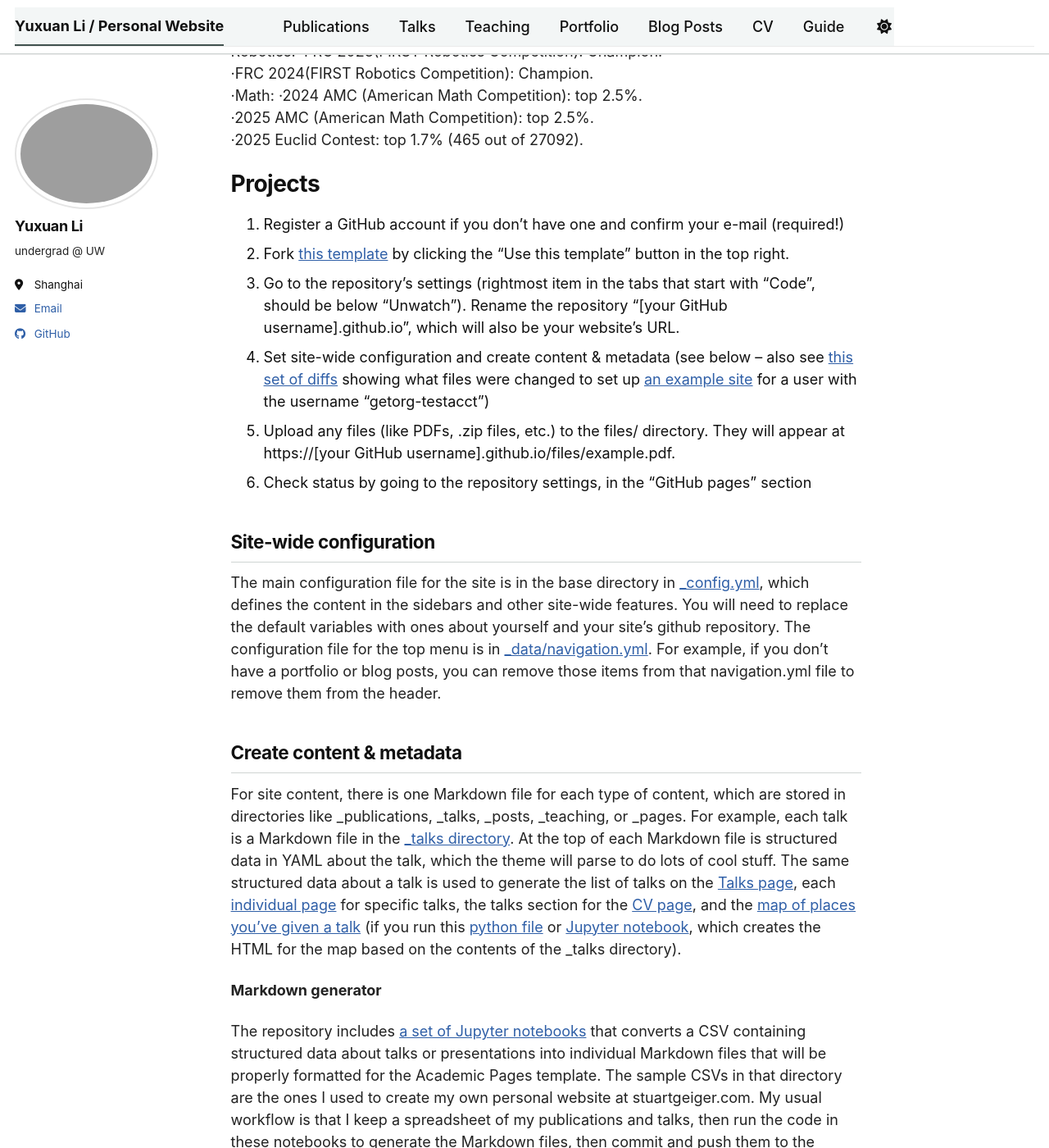
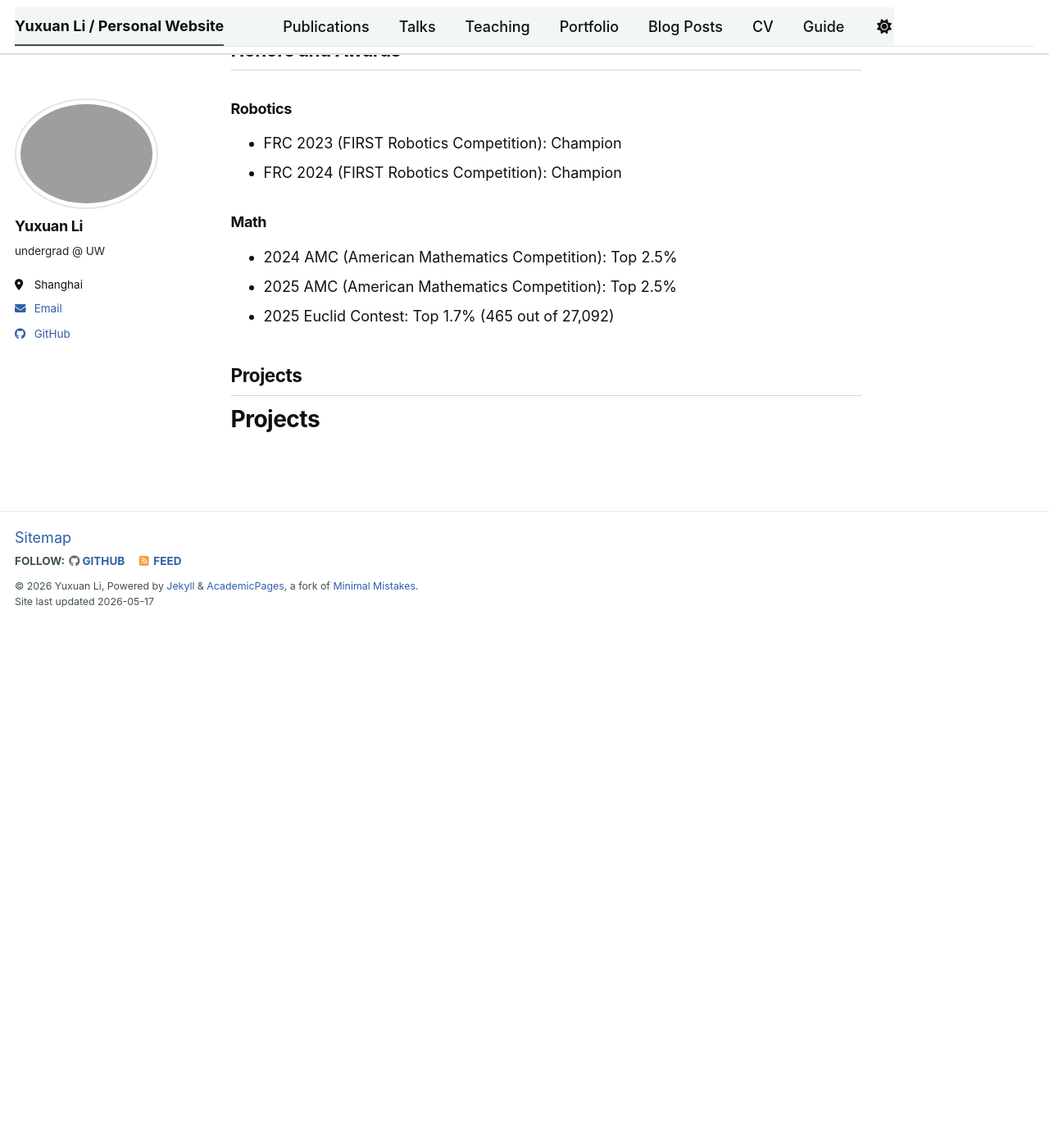
Before and after one commit to H1234L1/H1234L1.github.io, a Jekyll site: the page built from _pages/about.md, in a window 1280 px wide and 1400 px high, scrolled down 274 px. Shown: the whole window at 82% size. Built offline with Jekyll 4.4.1, drawn with Linux system fonts in a browser that asks for light colours; a script bundle is joined from its source files by our own code; library files that are not in the unit come from our copies; after the commit the page ends 1035 px from its top, so only the background shows below that; some of the changed text lies outside the part shown.

Commit message:
Update about.md

```diff
--- a/_pages/about.md
+++ b/_pages/about.md
@@ -1,54 +1,30 @@
 ---
 permalink: /
-title: "About ME"
+title: "About Me"
 author_profile: true
 redirect_from:
   - /about/
   - /about.html
 ---
 
-I’m an incoming undergraduate student at the University of Washington, starting in Fall 2026, and I plan to major in Computer Science. I graduated from Shanghai Pinghe School, where I studied the IBDP program and spent two years involved in robotics. <br>
+I’m an incoming undergraduate student at the University of Washington, starting in Fall 2026, and I plan to major in Computer Science. I graduated from Shanghai Pinghe School, where I studied in the IBDP program and spent two years involved in robotics.
+
 I’m particularly passionate about Robotics and Computer Vision.
 
-Honors and Awards
-======
-Robotics:
-·FRC 2023(FIRST Robotics Competition): Champion. <br>
-·FRC 2024(FIRST Robotics Competition): Champion. <br>
-·Math:
-·2024 AMC (American Math Competition): top 2.5%. <br>
-·2025 AMC (American Math Competition): top 2.5%. <br>
-·2025 Euclid Contest: top 1.7% (465 out of 27092).
+## Honors and Awards
+
+### Robotics
+
+- FRC 2023 (FIRST Robotics Competition): Champion
+- FRC 2024 (FIRST Robotics Competition): Champion
+
+### Math
+
+- 2024 AMC (American Mathematics Competition): Top 2.5%
+- 2025 AMC (American Mathematics Competition): Top 2.5%
+- 2025 Euclid Contest: Top 1.7% (465 out of 27,092)
+
+## Projects
 
 Projects
 ======
-1. Register a GitHub account if you don't have one and confirm your e-mail (required!)
-1. Fork [this template](https://github.com/academicpages/academicpages.github.io) by clicking the "Use this template" button in the top right.
-1. Go to the repository's settings (rightmost item in the tabs that start with "Code", should be below "Unwatch"). Rename the repository "[your GitHub username].github.io", which will also be your website's URL.
-1. Set site-wide configuration and create content & metadata (see below -- also see [this set of diffs](https://archive.is/3TPas) showing what files were changed to set up [an example site](https://getorg-testacct.github.io) for a user with the username "getorg-testacct")
-1. Upload any files (like PDFs, .zip files, etc.) to the files/ directory. They will appear at https://[your GitHub username].github.io/files/example.pdf.
-1. Check status by going to the repository settings, in the "GitHub pages" section
-
-Site-wide configuration
-------
-The main configuration file for the site is in the base directory in [_config.yml](https://github.com/academicpages/academicpages.github.io/blob/master/_config.yml), which defines the content in the sidebars and other site-wide features. You will need to replace the default variables with ones about yourself and your site's github repository. The configuration file for the top menu is in [_data/navigation.yml](https://github.com/academicpages/academicpages.github.io/blob/master/_data/navigation.yml). For example, if you don't have a portfolio or blog posts, you can remove those items from that navigation.yml file to remove them from the header.
-
-Create content & metadata
-------
-For site content, there is one Markdown file for each type of content, which are stored in directories like _publications, _talks, _posts, _teaching, or _pages. For example, each talk is a Markdown file in the [_talks directory](https://github.com/academicpages/academicpages.github.io/tree/master/_talks). At the top of each Markdown file is structured data in YAML about the talk, which the theme will parse to do lots of cool stuff. The same structured data about a talk is used to generate the list of talks on the [Talks page](https://academicpages.github.io/talks), each [individual page](https://academicpages.github.io/talks/2012-03-01-talk-1) for specific talks, the talks section for the [CV page](https://academicpages.github.io/cv), and the [map of places you've given a talk](https://academicpages.github.io/talkmap.html) (if you run this [python file](https://github.com/academicpages/academicpages.github.io/blob/master/talkmap.py) or [Jupyter notebook](https://github.com/academicpages/academicpages.github.io/blob/master/talkmap.ipynb), which creates the HTML for the map based on the contents of the _talks directory).
-
-**Markdown generator**
-
-The repository includes [a set of Jupyter notebooks](https://github.com/academicpages/academicpages.github.io/tree/master/markdown_generator
-) that converts a CSV containing structured data about talks or presentations into individual Markdown files that will be properly formatted for the Academic Pages template. The sample CSVs in that directory are the ones I used to create my own personal website at stuartgeiger.com. My usual workflow is that I keep a spreadsheet of my publications and talks, then run the code in these notebooks to generate the Markdown files, then commit and push them to the GitHub repository.
-
-How to edit your site's GitHub repository
-------
-Many people use a git client to create files on their local computer and then push them to GitHub's servers. If you are not familiar with git, you can directly edit these configuration and Markdown files directly in the github.com interface. Navigate to a file (like [this one](https://github.com/academicpages/academicpages.github.io/blob/master/_talks/2012-03-01-talk-1.md) and click the pencil icon in the top right of the content preview (to the right of the "Raw | Blame | History" buttons). You can delete a file by clicking the trashcan icon to the right of the pencil icon. You can also create new files or upload files by navigating to a directory and clicking the "Create new file" or "Upload files" buttons.
-
-Example: editing a Markdown file for a talk
-![Editing a Markdown file for a talk](/images/editing-talk.png)
-
-For more info
-------
-More info about configuring Academic Pages can be found in [the guide](https://academicpages.github.io/markdown/), the [growing wiki](https://github.com/academicpages/academicpages.github.io/wiki), and you can always [ask a question on GitHub](https://github.com/academicpages/academicpages.github.io/discussions). The [guides for the Minimal Mistakes theme](https://mmistakes.github.io/minimal-mistakes/docs/configuration/) (which this theme was forked from) might also be helpful.
```
